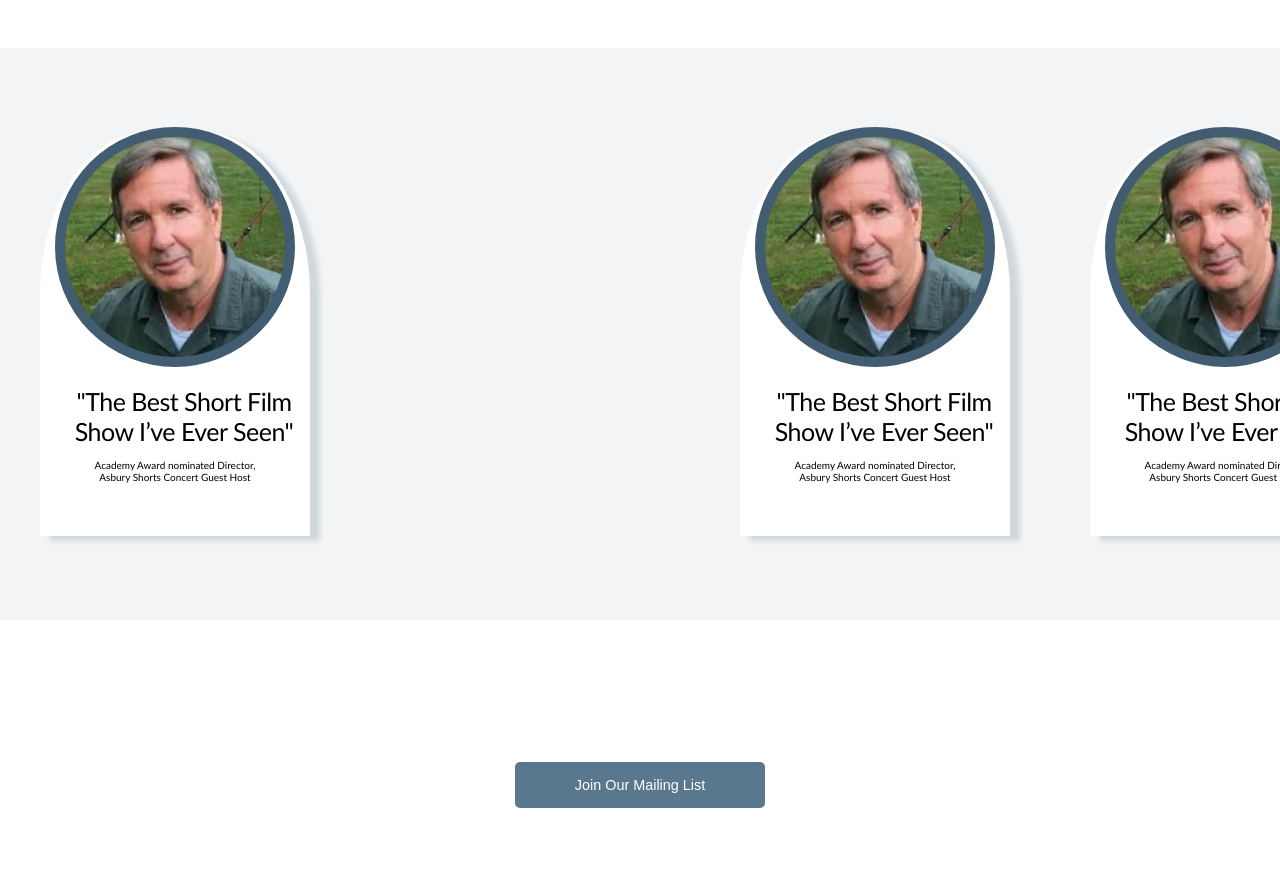
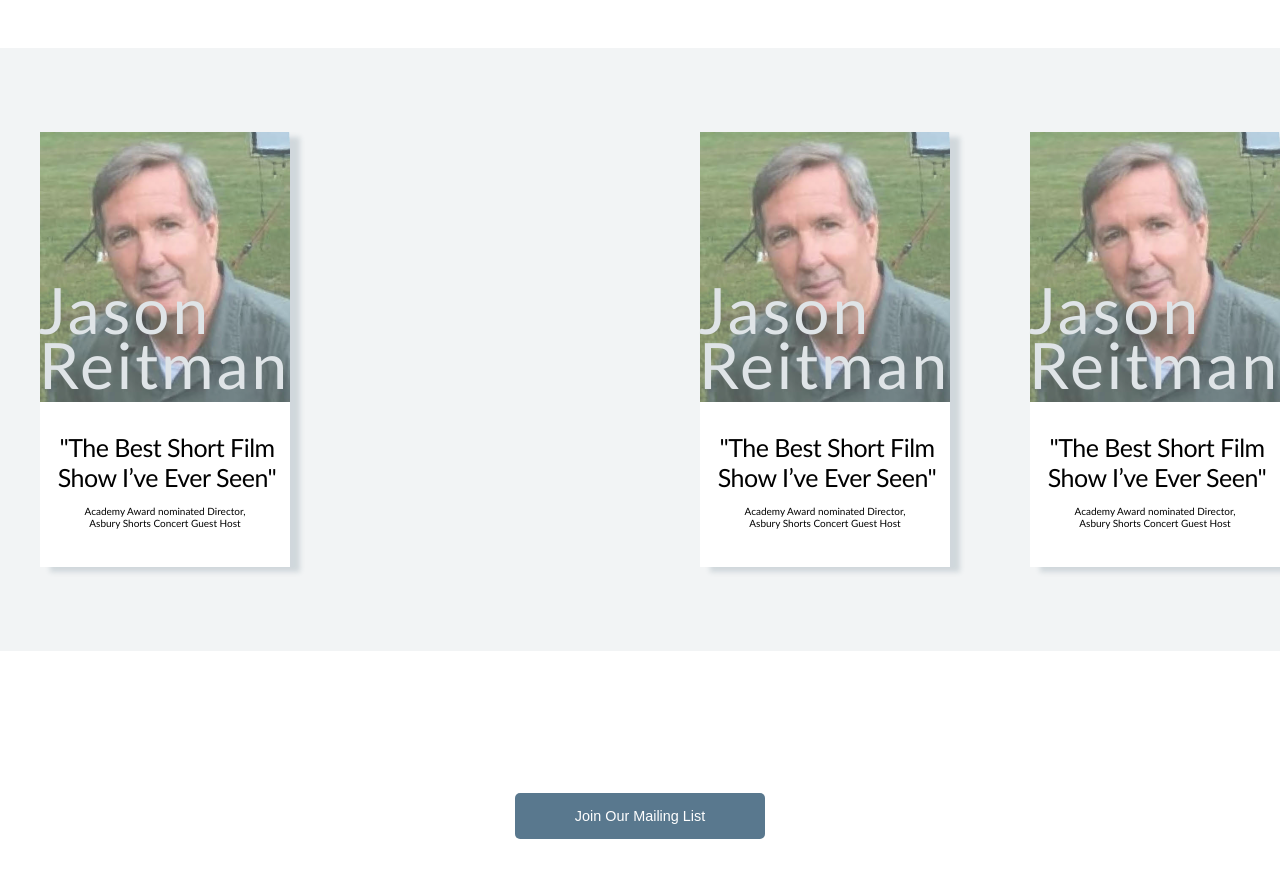
Before and after one commit to lindzht/asbury, a React (Create React App) app in the folder client/: page / in a window 1280 px wide. Shown: the part 1260-2137 px from the top of the page. Built offline with nearby package versions, Linux system fonts and the light colour scheme.

Commit message:
redesigned desktop testimonial cards for landing

```diff
--- a/client/src/App.css
+++ b/client/src/App.css
@@ -814,6 +814,9 @@ footer p {
     background-image: none!important;
   } */
 
+
+  /********************** Testimonials ***********************/
+
   #testimonials-container {
     padding: 4em 0;
     /* background-color: #ffffff;   */
@@ -827,15 +830,15 @@ footer p {
   }
 
   .tmonial-block {
-    width: 19em;
+    width: 17em;
     background-color: rgb(255, 255, 255);
     margin: 20px 4em;
-    padding: 2em 4em 4em 4em;
+    padding: 2em 4em 2.5em 4em;
     align-items: center;
     justify-content: center;
     flex-direction: column;
     box-shadow: 10px 5px 5px #425d7130;
-    border-radius: 40% 40% 0 0;
+
   }
 
   .tmonial-header{
@@ -845,43 +848,49 @@ footer p {
   #tmonial-img {
     background-size: cover;
     background-position: center;
-    width: 22em;
-    height: 22em;
-    border-radius: 50%;
-    margin: -25px 0 -40px 0;
-    border: 1em solid #425d71;
+    width: 25em;
+    height: 27em;
+    padding: 0;
+    margin: -20px 0 0 0;
+    opacity: 70%;
+    z-index: -1;
   }
 
 
   .tmonial-quote {
     margin: 0px;
     width: 100%;
+    z-index: 10;
   }
 
   .tmonial-quote h1{
-    margin: -220px 0 -15px 0;
-    font-size: 1.8em;
-    opacity: 0;
-    padding: 7em 1em;
-    border-radius: 50%;
+    font-size: 6.4em;
+    letter-spacing: 3px;
+    font-weight: 300;
+    margin: -120px 0 40px -41px;
+    text-align: left;
+    color: #dfe4e7;
+    line-height: 55px;
+    /* opacity: 0; */
+    /* padding: 7em 1em; */
+    /* border-radius: 50%; */
     /* background-color: yellow; */
   }
 
   .tmonial-block:hover h1{
-    opacity: 100%;
+    text-shadow: 5px 3px 0px #59788e;
     cursor: grab;
-    z-index: 100;
   }
 
   .tmonial-quote h3{
     font-size: 2.5em;
     letter-spacing: -0.5px;
-    margin: 20px 0 0 -21px;
+    margin: 20px 0 0 -38px;
     width: 10em;
   }
 
   .tmonial-block:hover #tmonial-img{
-    opacity: 19%;
+    opacity: 100%;
     cursor: grab;
   }
 
```
